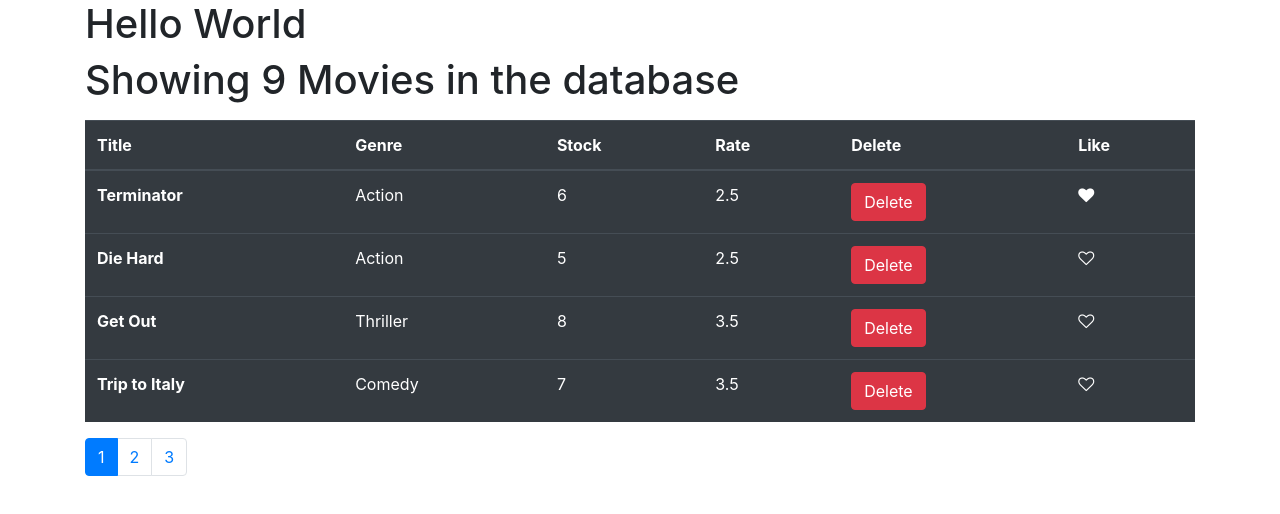
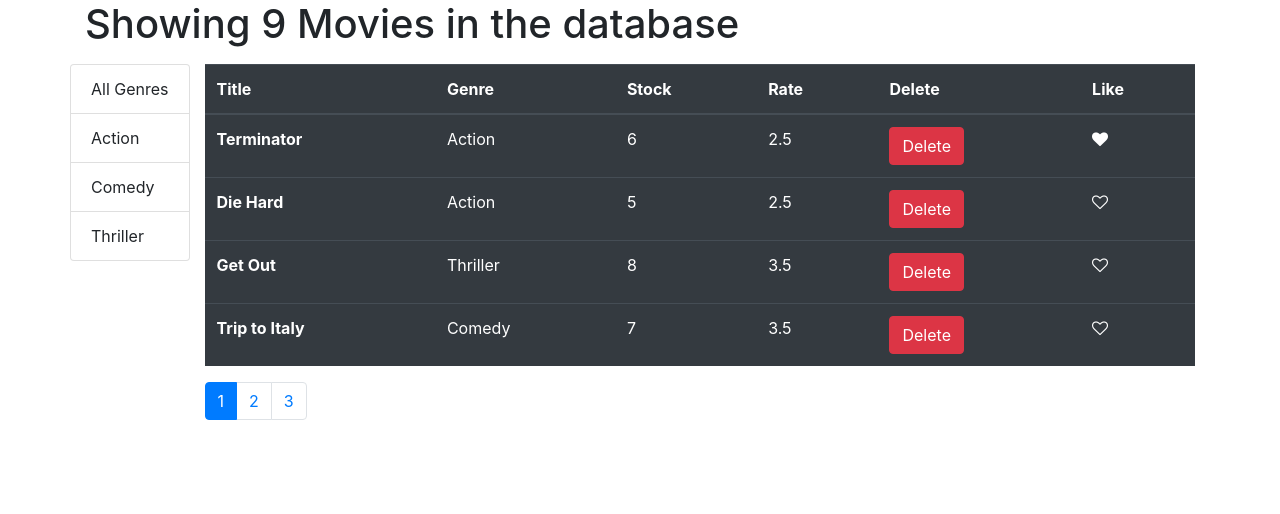
Before and after one commit to armarmlegs/training, a React (Create React App) app: page / in a window 1280 px wide. Shown: the top 514 px of the page. Built offline with nearby package versions, Linux system fonts and the light colour scheme.

Commit message:
filtering done

```diff
--- a/src/App.js
+++ b/src/App.js
@@ -1,10 +1,11 @@
 import './App.css';
 import Movie from './components/common/MovieTable'
+
 
 function App() {
   return (
     <main className='container'>
-      <h1> Hello World</h1>
+
       <Movie  />
     </main>
   );
--- a/src/components/common/MovieTable.jsx
+++ b/src/components/common/MovieTable.jsx
@@ -3,13 +3,21 @@ import { getMovies } from "../../data/fakeMovieService";
 import Like from "./Like";
 import Page from "./Pagination";
 import { Paginate } from "../../utils/paginate";
+import ListGroup from "./listGroup";
+import { getGenres } from "../../data/fakeGenreService";
 
 class Movie extends Component {
   state = {
-    movies: getMovies(),
+    movies: [],
     pageSize: 4,
     currentPage: 1,
+    genres: [],
   };
+
+  componentDidMount() {
+    const genres = [{ name: "All Genres" , _id:0}, ...getGenres() ];
+    this.setState({ movies: getMovies(), genres });
+  }
 
   handleDelete = (movie) => {
     const supermovies = this.state.movies.filter((m) => m._id !== movie._id);
@@ -29,15 +37,30 @@ class Movie extends Component {
     this.setState({ currentPage: page });
   };
 
+  handleSelect = (item) => {
+    this.setState({ selectedGenre: item, currentPage : 1 });
+  };
   render() {
     const count = this.state.movies.length;
-    const { pageSize, currentPage, movies } = this.state;
-    const moviestar = Paginate(movies, currentPage, pageSize)
+    const { pageSize, currentPage, movies, genres, selectedGenre } = this.state;
+
+    const filtered = selectedGenre && selectedGenre._id
+      ? movies.filter((m) => m.genre._id === selectedGenre._id)
+      : movies;
+    const moviestar = Paginate(filtered, currentPage, pageSize);
     return (
       <div>
-        <h1>Showing {count} Movies in the database</h1>
+        <h1>Showing {filtered.length} Movies in the database</h1>
         <p> {count === 0 && "No movies in the database"}</p>
-
+        <div className="row">
+          <div className="col3">
+            <ListGroup
+              items={genres}
+              onItemSelect={this.handleSelect}
+              selectedItem={this.state.selectedGenre}
+            />
+          </div>
+          <div className="col">
             <table className="table table-dark">
               <thead>
                 <tr>
@@ -78,9 +101,11 @@ class Movie extends Component {
             <Page
               currentPage={currentPage}
               pageSize={pageSize}
-          itemCount={count}
+              itemCount={filtered.length}
               onPageChange={this.handlePageChange}
             />
+          </div>
+        </div>
       </div>
     );
   }
--- /dev/null
+++ b/src/components/common/listGroup.jsx
@@ -0,0 +1,26 @@
+import React from "react";
+
+const ListGroup = (props) => {
+  const { items, textProperty, valueProperty, onItemSelect, selectedItem } = props;
+  return (
+    <ul className="list-group">
+      {items.map((item) => (
+        <li
+          onClick={() => onItemSelect(item)}
+          key={item[valueProperty]}
+          className={item === selectedItem ? "list-group-item active" : 'list-group-item'}
+          style={{ cursor: "pointer" }}
+        >
+          {item[textProperty]}
+        </li>
+      ))}
+    </ul>
+  );
+};
+
+ListGroup.defaultProps = {
+  textProperty: "name",
+  valueProperty: "_id",
+};
+
+export default ListGroup;
```
Lines whose indentation alone changed are shown as unchanged.
